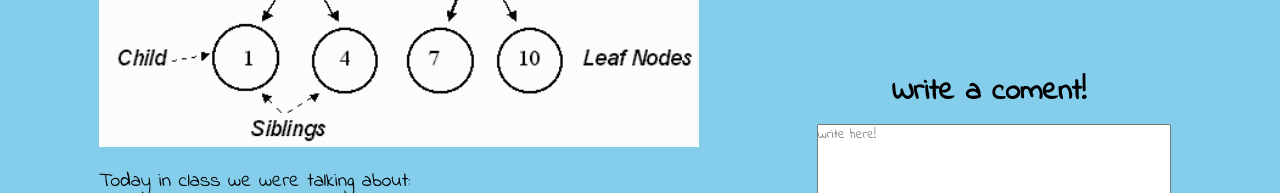
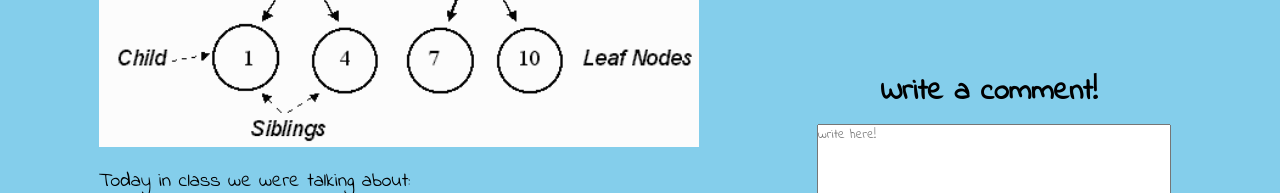
Before and after one commit to rubenperezf/JRS-blog, a plain HTML site: page index.html in a window 1280 px wide. Shown: the part 429-622 px from the top of the page. Drawn offline with Linux system fonts and the light colour scheme.

Commit message:
comment spelling

```diff
--- a/index.html
+++ b/index.html
@@ -66,7 +66,7 @@
                 </ul>
                 <section class="comment">
                 <form>
-                        <h2>Write a coment!</h2>
+                        <h2>Write a comment!</h2>
                         <div class="post-row">
                             <label for="text s"></label>
                             <textarea id="tex" name="text" rows="5" cols="100" placeholder="write here!"></textarea>
```
Also changed, not shown: post-1.html (+1 -1 lines), post-2.html (+1 -1 lines), post-3.html (+1 -1 lines), post-4.html (+1 -1 lines), post-5.html (+1 -1 lines).
